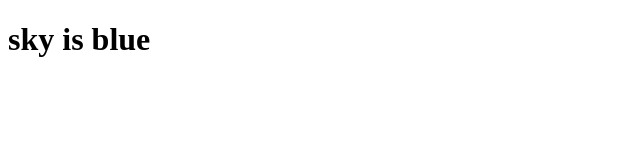
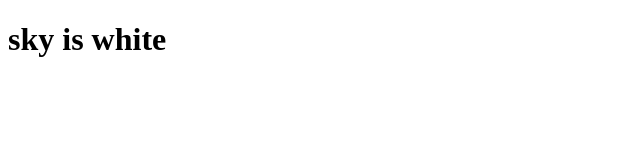
Before and after one commit to Ritikverma323/git_branch_01, a plain HTML site: page index.html in a window 1280 px wide. Shown: the full height of the page, 0-640 px from the left. Drawn offline with Linux system fonts and the light colour scheme.

Commit message:
skywhite

```diff
--- a/index.html
+++ b/index.html
@@ -7,6 +7,6 @@
     <title>Document</title>
 </head>
 <body>
-    <h1>sky is blue</h1>
+    <h1>sky is white</h1>
 </body>
 </html>
```
